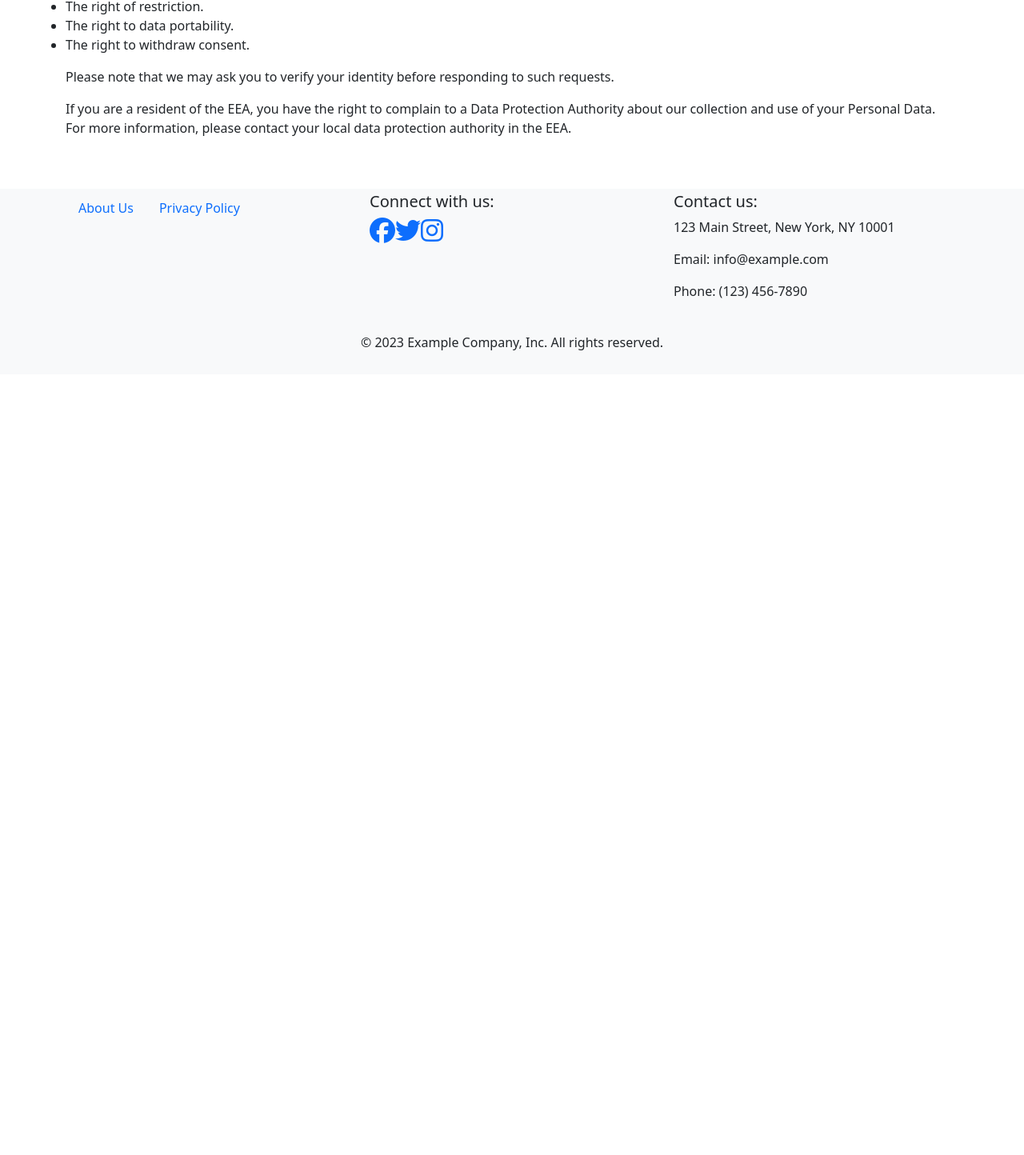
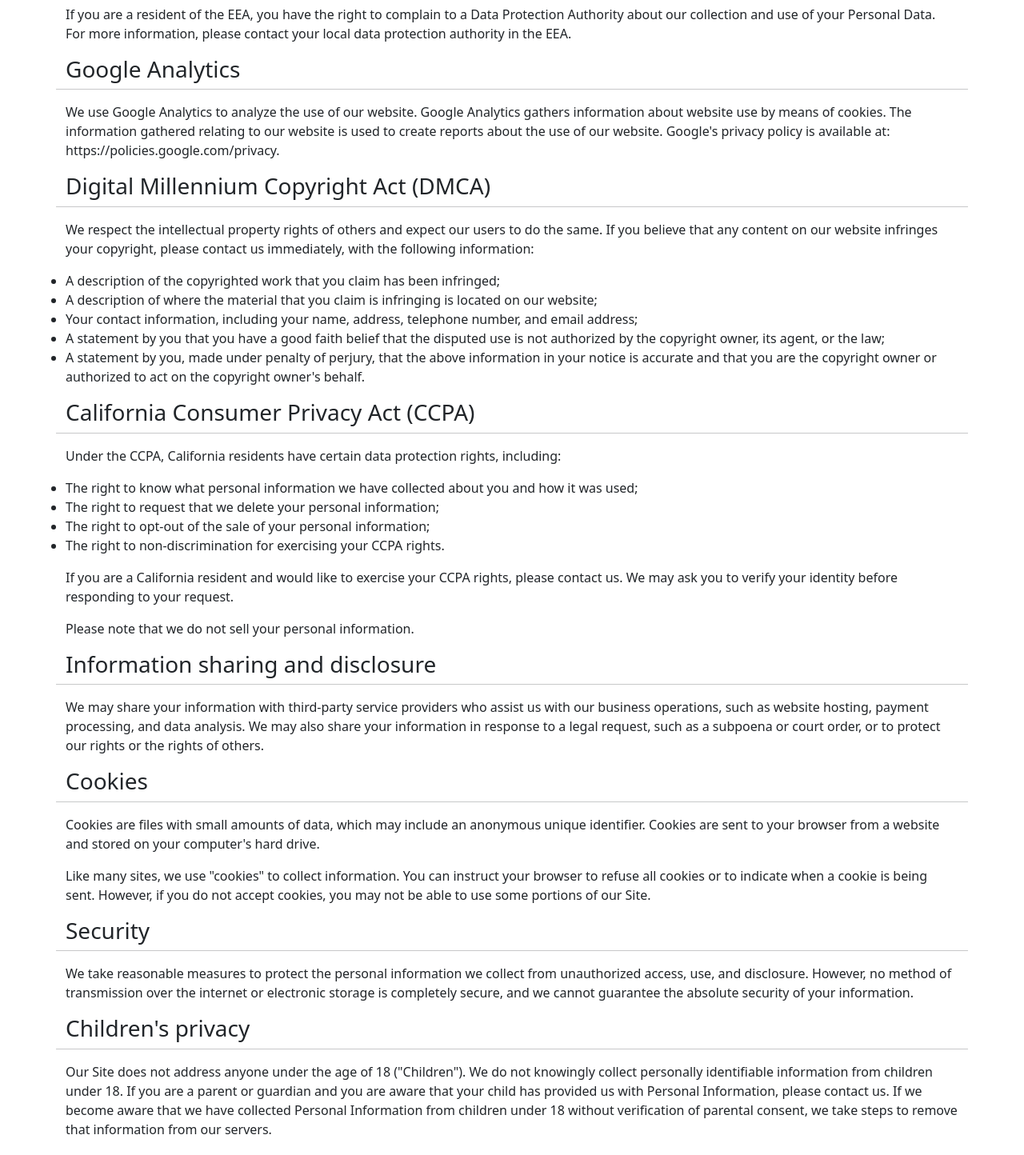
Before and after one commit to NJIT-WIS/project-2-team-sar, a Next.js app: page /privacy in a window 1280 px wide. Shown: the part 1307-2751 px from the top of the page at 80% size. Before the commit the page ends 1775 px from the top, so only its background shows below. Built offline with nearby package versions, Linux system fonts and the light colour scheme.

Commit message:
Updated and added new policies

```diff
--- a/components/privacy.jsx
+++ b/components/privacy.jsx
@@ -5,23 +5,21 @@ const Privacy = () => {
     return (
 
         <Container className="my-5">
-            <Row class="col-lg-10 mx-auto">
+            <Row class="col-lg-10 mx-auto lead">
                 <h1 className="text-left mb-4">Privacy Policy</h1>
                 <p className="mt-2">Date Updated: April 22, 2023</p>
                 <hr></hr>
 
-                <div class="lead mt-2">
                     <p> MyWebClass ("us", "we", or "our") operates the mywebclass.org website (the "Site"). </p>
                     <p>Your privacy is important to us. It is MyWebClass' policy to respect your privacy regarding any information we may collect from you across our website, mywebclass.org, and other sites we own and operate.</p>
                     <p>This page informs you of our policies regarding the collection, use, and disclosure of Personal Information we receive from users of the Site.</p>
                     <p>We use your Personal Information only for providing and improving the Site. By using the Site, you agree to the collection and use of information in accordance with this policy.</p>
-                </div>
-                <div class="lead">
+
                 <h3 id="Information-collected">Information we collect</h3>
                     <hr></hr>
                     <p>While using our Site, we may ask you to provide us with certain personally identifiable information that can be used to contact or identify you. Personally identifiable information may include, but is not limited to your name, email address, phone number, and postal address ("Personal Information").</p>
                     <p> We may use your Personal Information to contact you with newsletters, marketing or promotional materials and other information that may be of interest to you. You may opt-out of receiving any, or all, of these communications from us by following the unsubscribe link or instructions provided in any email we send.</p>
-                </div>
+
                 <h3 id="Log data">Log Data</h3>
                     <hr></hr>
                     <p>Like many site operators, we collect information that your browser sends whenever you visit our Site ("Log Data").</p>
@@ -43,6 +41,54 @@ const Privacy = () => {
                     </ul>
                     <p>Please note that we may ask you to verify your identity before responding to such requests.</p>
                     <p>If you are a resident of the EEA, you have the right to complain to a Data Protection Authority about our collection and use of your Personal Data. For more information, please contact your local data protection authority in the EEA.</p>
+
+                <h3 id="Google Analytics">Google Analytics</h3>
+                    <hr></hr>
+                    <p>We use Google Analytics to analyze the use of our website. Google Analytics gathers information about website use by means of cookies. The information gathered relating to our website is used to create reports about the use of our website. Google's privacy policy is available at: https://policies.google.com/privacy.</p>
+
+                <h3 id="Digital Millennium Copyright Act (DMCA)">Digital Millennium Copyright Act (DMCA)</h3>
+                    <hr></hr>
+                    <p> We respect the intellectual property rights of others and expect our users to do the same. If you believe that any content on our website infringes your copyright, please contact us immediately, with the following information:</p>
+                    <ul>
+                        <li> A description of the copyrighted work that you claim has been infringed;</li>
+                        <li> A description of where the material that you claim is infringing is located on our website;</li>
+                        <li> Your contact information, including your name, address, telephone number, and email address;</li>
+                        <li> A statement by you that you have a good faith belief that the disputed use is not authorized by the copyright owner, its agent, or the law;</li>
+                        <li> A statement by you, made under penalty of perjury, that the above information in your notice is accurate and that you are the copyright owner or authorized to act on the copyright owner's behalf.</li>
+                    </ul>
+
+                <h3 id="California Consumer Privacy Act (CCPA)">California Consumer Privacy Act (CCPA)</h3>
+                    <hr></hr>
+                    <p> Under the CCPA, California residents have certain data protection rights, including:</p>
+                    <ul>
+                        <li> The right to know what personal information we have collected about you and how it was used;</li>
+                        <li> The right to request that we delete your personal information;</li>
+                        <li> The right to opt-out of the sale of your personal information;</li>
+                        <li> The right to non-discrimination for exercising your CCPA rights.</li>
+                    </ul>
+                    <p> If you are a California resident and would like to exercise your CCPA rights, please contact us. We may ask you to verify your identity before responding to your request.</p>
+                    <p> Please note that we do not sell your personal information.</p>
+                <h3 id="Information sharing">Information sharing and disclosure</h3>
+                    <hr></hr>
+                    <p>We may share your information with third-party service providers who assist us with our business operations, such as website hosting, payment processing, and data analysis. We may also share your information in response to a legal request, such as a subpoena or court order, or to protect our rights or the rights of others.</p>
+
+                <h3 id="Cookies">Cookies</h3>
+                    <hr></hr>
+                    <p>Cookies are files with small amounts of data, which may include an anonymous unique identifier. Cookies are sent to your browser from a website and stored on your computer's hard drive.</p>
+                    <p>Like many sites, we use "cookies" to collect information. You can instruct your browser to refuse all cookies or to indicate when a cookie is being sent. However, if you do not accept cookies, you may not be able to use some portions of our Site.</p>
+
+                <h3 id="Security">Security</h3>
+                    <hr></hr>
+                    <p>We take reasonable measures to protect the personal information we collect from unauthorized access, use, and disclosure. However, no method of transmission over the internet or electronic storage is completely secure, and we cannot guarantee the absolute security of your information.</p>
+
+                <h3 id="Childrens Privacy">Children's privacy</h3>
+                    <hr></hr>
+                    <p>Our Site does not address anyone under the age of 18 ("Children"). We do not knowingly collect personally identifiable information from children under 18. If you are a parent or guardian and you are aware that your child has provided us with Personal Information, please contact us. If we become aware that we have collected Personal Information from children under 18 without verification of parental consent, we take steps to remove that information from our servers.</p>
+
+                <h3 id="Changes to policy">Changes to this policy</h3>
+                    <hr></hr>
+                    <p>We may update this privacy policy from time to time by posting a new version on our website. You should check this page occasionally to ensure you are comfortable with any changes.</p>
+
                 </Row>
         </Container>
 
```
